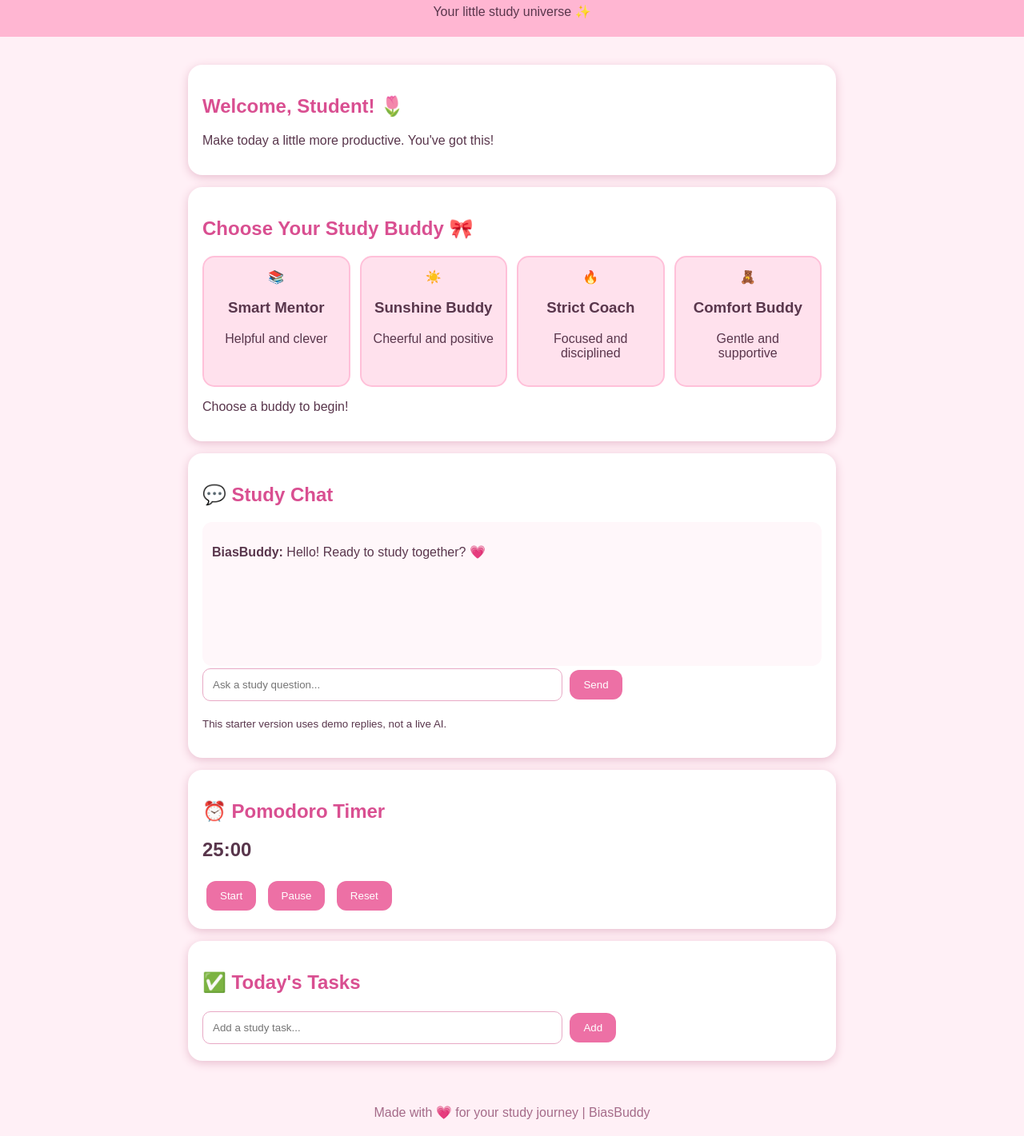
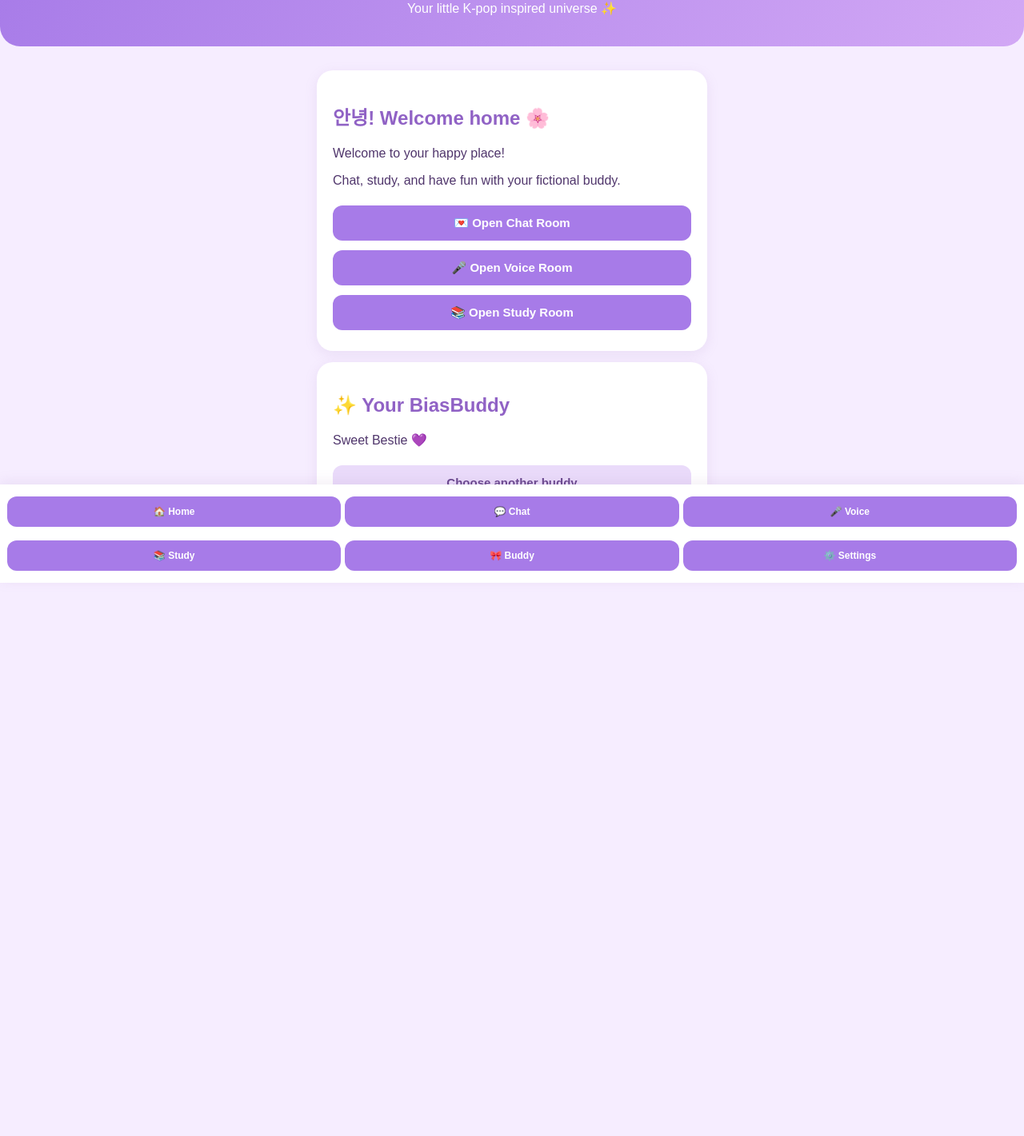
Before and after one commit to hembramdipali80-design/Biasbuddy-, a plain HTML site: page index.html in a window 1280 px wide. Shown: the part 71-1492 px from the top of the page at 80% size. After the commit the page ends 875 px from the top, so only its background shows below. Drawn offline with Linux system fonts and the light colour scheme.

Commit message:
Update index.html

```diff
--- a/index.html
+++ b/index.html
@@ -3,200 +3,249 @@
 <html lang="en">
 <head>
 <meta charset="UTF-8">
-<meta name="viewport" content="width=device-width, initial-scale=1.0">
-<title>BiasBuddy 💗</title>
+<meta name="viewport" content="width=device-width, initial-scale=1">
+<title>BiasBuddy 💜</title>
 <style>
-* { box-sizing: border-box; }
-body {
-  margin: 0;
-  font-family: Arial, sans-serif;
-  background: #fff0f6;
-  color: #59364c;
+*{box-sizing:border-box}
+body{
+ margin:0;font-family:Arial,sans-serif;
+ background:#f6edff;color:#50366c;
 }
-header {
-  background: #ffb6d2;
-  padding: 22px;
-  text-align: center;
+header{
+ background:linear-gradient(120deg,#a77be8,#d2a8f5);
+ color:white;text-align:center;padding:22px;
+ border-radius:0 0 25px 25px;
 }
-header h1 { margin: 0; font-size: 32px; }
-header p { margin-bottom: 0; }
-main { max-width: 850px; margin: auto; padding: 20px; }
-.card {
-  background: white;
-  border-radius: 18px;
-  padding: 18px;
-  margin: 15px 0;
-  box-shadow: 0 3px 12px #e9bfd0;
+header h1{margin:0;font-size:29px}
+main{max-width:520px;margin:auto;padding:16px}
+.page{display:none}
+.page.active{display:block}
+.card{
+ background:white;padding:20px;border-radius:20px;
+ margin:14px 0;box-shadow:0 4px 16px #9b78b522;
 }
-h2 { color: #d94f91; }
-.companions {
-  display: grid;
-  grid-template-columns: repeat(auto-fit,minmax(140px,1fr));
-  gap: 12px;
+h2{color:#9062c5}
+button,input,select{
+ width:100%;padding:13px;margin:6px 0;
+ border:1px solid #dfc8f5;border-radius:12px;
+ font-size:15px;
 }
-.companion {
-  background: #ffe1ed;
-  border: 2px solid #ffc0d9;
-  border-radius: 15px;
-  padding: 15px;
-  text-align: center;
-  cursor: pointer;
+button{
+ background:#a77be8;color:white;border:0;
+ font-weight:bold;cursor:pointer;
 }
-.companion:hover { background: #ffd0e3; }
-button {
-  border: none;
-  background: #ed70a5;
-  color: white;
-  padding: 11px 17px;
-  border-radius: 12px;
-  cursor: pointer;
-  margin: 5px;
+button:active{opacity:.75}
+.nav{
+ position:sticky;bottom:0;background:white;
+ display:grid;grid-template-columns:repeat(3,1fr);
+ gap:5px;padding:9px;box-shadow:0 -3px 15px #9b78b522;
 }
-button:hover { background: #d94f91; }
-input {
-  padding: 12px;
-  border: 1px solid #e8a9c5;
-  border-radius: 10px;
-  width: 70%;
-  max-width: 450px;
+.nav button{font-size:12px;padding:12px 3px}
+.secondary{background:#eadbfa;color:#68468d}
+#messages{
+ height:240px;overflow-y:auto;background:#faf6ff;
+ padding:10px;border-radius:14px;
 }
-#chat {
-  height: 180px;
-  overflow-y: auto;
-  background: #fff7fa;
-  border-radius: 12px;
-  padding: 12px;
-}
-.task { padding: 8px; }
-footer { text-align: center; padding: 20px; color: #a56b89; }
+.msg{padding:11px;border-radius:13px;margin:7px 0;
+ max-width:90%;overflow-wrap:anywhere}
+.bot{background:#eddefc}
+.user{background:#d8c0fa;margin-left:auto}
+.small{font-size:12px;color:#89749b;line-height:1.5}
 </style>
 </head>
 <body>
 
 <header>
-  <h1>💗 BiasBuddy</h1>
-  <p>Your little study universe ✨</p>
+<h1>💜 BiasBuddy</h1>
+<p>Your little K-pop inspired universe ✨</p>
 </header>
 
 <main>
-  <section class="card">
-    <h2>Welcome, Student! 🌷</h2>
-    <p>Make today a little more productive. You've got this!</p>
+
+<section id="home" class="page active">
+<div class="card">
+<h2>안녕! Welcome home 🌸</h2>
+<p>Welcome to your happy place!</p>
+<p>Chat, study, and have fun with your fictional buddy.</p>
+<button onclick="showPage('chat')">💌 Open Chat Room</button>
+<button onclick="showPage('voice')">🎤 Open Voice Room</button>
+<button onclick="showPage('study')">📚 Open Study Room</button>
+</div>
+<div class="card">
+<h2>✨ Your BiasBuddy</h2>
+<p id="homeBuddy">Sweet Bestie 💜</p>
+<button class="secondary" onclick="showPage('choose')">Choose another buddy</button>
+</div>
 </section>
 
-  <section class="card">
-    <h2>Choose Your Study Buddy 🎀</h2>
-    <div class="companions">
-      <div class="companion" onclick="chooseBuddy('Smart Mentor')">
-        📚<h3>Smart Mentor</h3>
-        <p>Helpful and clever</p>
+<section id="chat" class="page">
+<div class="card">
+<h2>💬 Chat Room</h2>
+<div id="messages">
+<div class="msg bot">Annyeong! 💜 I'm your fictional buddy. How are you today?</div>
 </div>
-      <div class="companion" onclick="chooseBuddy('Sunshine Buddy')">
-        ☀️<h3>Sunshine Buddy</h3>
-        <p>Cheerful and positive</p>
+<input id="chatInput" placeholder="Write something...">
+<button onclick="sendMessage()">Send 💌</button>
+<button class="secondary" onclick="showPage('home')">Home</button>
 </div>
-      <div class="companion" onclick="chooseBuddy('Strict Coach')">
-        🔥<h3>Strict Coach</h3>
-        <p>Focused and disciplined</p>
-      </div>
-      <div class="companion" onclick="chooseBuddy('Comfort Buddy')">
-        🧸<h3>Comfort Buddy</h3>
-        <p>Gentle and supportive</p>
-      </div>
-    </div>
-    <p id="selected">Choose a buddy to begin!</p>
 </section>
 
-  <section class="card">
-    <h2>💬 Study Chat</h2>
-    <div id="chat">
-      <p><b>BiasBuddy:</b> Hello! Ready to study together? 💗</p>
+<section id="voice" class="page">
+<div class="card">
+<h2>🎤 Voice Room</h2>
+<p>Talk using your browser's supported voice features.</p>
+<button onclick="listen()">🎙️ Speak to Buddy</button>
+<button onclick="stopSpeaking()">🔇 Stop voice</button>
+<p id="voiceStatus" class="small">Voice availability depends on your browser.</p>
+<div id="voiceReply" class="msg bot">Your buddy is ready! 💜</div>
 </div>
-    <input id="message" placeholder="Ask a study question...">
-    <button onclick="sendMessage()">Send</button>
-    <p><small>This starter version uses demo replies, not a live AI.</small></p>
 </section>
 
-  <section class="card">
-    <h2>⏰ Pomodoro Timer</h2>
-    <h1 id="timer">25:00</h1>
-    <button onclick="startTimer()">Start</button>
-    <button onclick="pauseTimer()">Pause</button>
-    <button onclick="resetTimer()">Reset</button>
+<section id="study" class="page">
+<div class="card">
+<h2>📚 Study Room</h2>
+<p>Let's make learning fun!</p>
+<input id="subject" placeholder="What subject are you studying?">
+<button onclick="study()">Start studying ✨</button>
+<div id="studyReply" class="msg bot">Small steps make big progress! 💜</div>
+</div>
 </section>
 
-  <section class="card">
-    <h2>✅ Today's Tasks</h2>
-    <input id="taskInput" placeholder="Add a study task...">
-    <button onclick="addTask()">Add</button>
-    <div id="tasks"></div>
+<section id="choose" class="page">
+<div class="card">
+<h2>🎀 Choose your buddy</h2>
+<p>Select a personality:</p>
+<select id="buddySelect" onchange="changeBuddy()">
+<option>Sweet Bestie</option>
+<option>Funny Bestie</option>
+<option>Motivational Bestie</option>
+<option>Study Bestie</option>
+</select>
+<input id="nickname" placeholder="Your nickname">
+<button onclick="saveBuddy()">Save my buddy 💜</button>
+<p id="buddyStatus" class="small"></p>
+</div>
 </section>
+
+<section id="settings" class="page">
+<div class="card">
+<h2>⚙️ Settings</h2>
+<label>Your display name</label>
+<input id="settingName" placeholder="Enter your name">
+<button onclick="saveName()">Save name</button>
+<button class="secondary" onclick="showPage('home')">Back home</button>
+<p class="small">Your buddy is fictional and is not a real K-pop idol.</p>
+</div>
+</section>
+
 </main>
 
-<footer>Made with 💗 for your study journey | BiasBuddy</footer>
+<nav class="nav">
+<button onclick="showPage('home')">🏠 Home</button>
+<button onclick="showPage('chat')">💬 Chat</button>
+<button onclick="showPage('voice')">🎤 Voice</button>
+<button onclick="showPage('study')">📚 Study</button>
+<button onclick="showPage('choose')">🎀 Buddy</button>
+<button onclick="showPage('settings')">⚙️ Settings</button>
+</nav>
 
 <script>
-let buddy = "Study Buddy";
+let buddy="Sweet Bestie";
+let nickname="Friend";
 
-function chooseBuddy(name) {
-  buddy = name;
-  document.getElementById("selected").textContent =
-    "Your chosen buddy: " + name + " 💗";
+function showPage(id){
+ document.querySelectorAll('.page').forEach(p=>p.classList.remove('active'));
+ document.getElementById(id).classList.add('active');
+ window.scrollTo(0,0);
 }
 
-function sendMessage() {
-  const input = document.getElementById("message");
-  const chat = document.getElementById("chat");
-  const msg = input.value.trim();
-  if (!msg) return;
-
-  chat.innerHTML += "<p><b>You:</b> " + escapeHTML(msg) + "</p>";
-
-  let reply = "Let's break that into smaller steps. You can do it! 🌷";
-  if (msg.toLowerCase().includes("hello"))
-    reply = "Hello! I'm happy to study with you! 💗";
-  else if (msg.toLowerCase().includes("tired"))
-    reply = "Take a little break. Your wellbeing matters too. 🌸";
-  else if (msg.includes("?"))
-    reply = "Good question! Let's explore it together. 📚";
-
-  chat.innerHTML += "<p><b>" + buddy + ":</b> " +
-    reply + "</p>";
-  chat.scrollTop = chat.scrollHeight;
-  input.value = "";
+function changeBuddy(){
+ buddy=document.getElementById('buddySelect').value;
 }
 
-function escapeHTML(text) {
-  return text.replace(/[&<>"']/g, c => ({
-    "&":"&amp;", "<":"&lt;", ">":"&gt;",
-    '"':"&quot;", "'":"&#39;"
-  })[c]);
+function saveBuddy(){
+ buddy=document.getElementById('buddySelect').value;
+ nickname=document.getElementById('nickname').value.trim()||"Friend";
+ document.getElementById('homeBuddy').textContent=buddy+" 💜";
+ document.getElementById('buddyStatus').textContent="Your buddy is ready, "+nickname+"! ✨";
 }
 
-let seconds = 25 * 60;
-let interval = null;
-
-function updateTimer() {
-  const min = Math.floor(seconds / 60);
-  const sec = seconds % 60;
-  document.getElementById("timer").textContent =
-    String(min).padStart(2,"0") + ":" +
-    String(sec).padStart(2,"0");
+function saveName(){
+ nickname=document.getElementById('settingName').value.trim()||"Friend";
+ document.getElementById('buddyStatus').textContent="Name saved!";
+ alert("Your name is saved for this session, "+nickname+"!");
 }
 
-function startTimer() {
-  if (interval) return;
-  interval = setInterval(() => {
-    if (seconds > 0) {
-      seconds--;
-      updateTimer();
-    } else {
-      clearInterval(interval);
-      interval = null;
-      alert("Study session complete! Take a break 💗");
-    }
-  }, 1000);
+function getReply(message){
+ let m=message.toLowerCase();
+ if(m.includes("hello")||m.includes("hi"))return "Annyeong "+nickname+"!! 💜 How are you?";
+ if(m.includes("sad"))return "I'm sorry you're having a difficult day. Want to talk about it? 💜";
+ if(m.includes("study"))return "Let's study together! One topic at a time. Fighting! 📚";
+ if(m.includes("kpop")||m.includes("music"))return "K-pop time!! 🎶 What's your favourite song?";
+ if(m.includes("thank"))return "You're very welcome! 💜";
+ if(buddy==="Funny Bestie")return "Haha! 😂 Tell me more!";
+ if(buddy==="Motivational Bestie")return "You can make progress one step at a time! ✨";
+ if(buddy==="Study Bestie")return "Let's turn that into a small study goal! 📚";
+ return "That's interesting! 💜 Tell me more!";
 }
 
-function pauseTimer() {
-  clearInterval
+function sendMessage(){
+ let input=document.getElementById('chatInput');
+ let msg=input.value.trim();
+ if(!msg)return;
+ addMessage(msg,'user');
+ input.value="";
+ setTimeout(()=>addMessage(getReply(msg),'bot'),300);
+}
+
+function addMessage(text,type){
+ let div=document.createElement('div');
+ div.className='msg '+type;
+ div.textContent=text;
+ let box=document.getElementById('messages');
+ box.appendChild(div);
+ box.scrollTop=box.scrollHeight;
+}
+
+document.getElementById('chatInput').addEventListener('keydown',e=>{
+ if(e.key==="Enter")sendMessage();
+});
+
+function study(){
+ let subject=document.getElementById('subject').value.trim();
+ document.getElementById('studyReply').textContent=
+ subject ? "Let's focus on "+subject+"! 📚 Start with one small topic. You can do it! 💜" :
+ "Choose a subject first! 💜";
+}
+
+function listen(){
+ const Recognition=window.SpeechRecognition||window.webkitSpeechRecognition;
+ if(!Recognition){
+ document.getElementById('voiceStatus').textContent="Speech recognition isn't supported in this browser. Try Chrome or use chat.";
+ return;
+ }
+ let recognition=new Recognition();
+ recognition.lang="en-IN";
+ recognition.onresult=e=>{
+ let words=e.results[0][0].transcript;
+ document.getElementById('voiceReply').textContent="You said: "+words;
+ };
+ recognition.onerror=()=>{
+ document.getElementById('voiceStatus').textContent="Voice unavailable. Please try again.";
+ };
+ recognition.onstart=()=>{
+ document.getElementById('voiceStatus').textContent="Listening...";
+ };
+ recognition.onend=()=>{
+ document.getElementById('voiceStatus').textContent="Finished listening.";
+ };
+ recognition.start();
+}
+
+function stopSpeaking(){
+ if('speechSynthesis' in window)speechSynthesis.cancel();
+ document.getElementById('voiceStatus').textContent="Voice stopped.";
+}
+</script>
+</body>
+</html>
```
Lines whose indentation alone changed are shown as unchanged.
